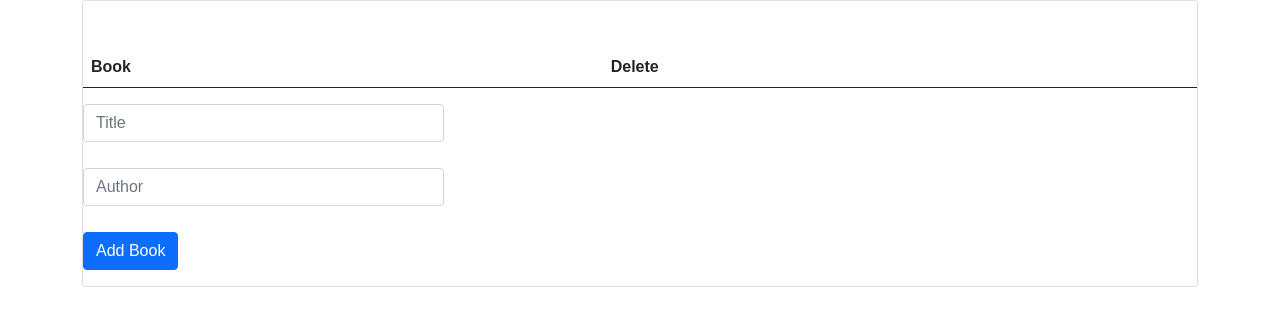
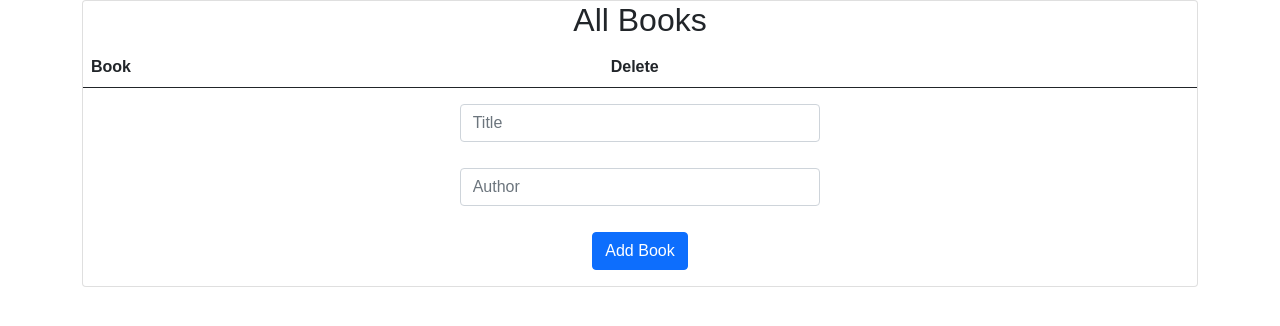
Before and after one commit to TekyRey/Awesome-Books, a website: page index.html in a window 1280 px wide. Drawn offline with nearby package versions, Linux system fonts and the light colour scheme.

Commit message:
modyfied the table

```diff
--- a/index.html
+++ b/index.html
@@ -37,7 +37,7 @@
     <label for="author" class="visually-hidden">Author</label>
     <input type="text" class="form-control" id="author" placeholder="Author" required>
   </div>
-  <div class="">
+  <div class="submit">
     <button type="submit" id="submit" class="btn btn-primary mb-3">Add Book</button>
   </div>
 </form>
--- a/style.css
+++ b/style.css
@@ -5,14 +5,7 @@
 }
 
 body {
-<<<<<<< HEAD
-    /* background-image: linear-gradient(120deg,#f6d365 ,#fda085); */
-    background-image: url("https://assets-global.website-files.com/5dbb30f00775d4c32191a4df/5dc34c7d51595b4e9ca53745_path-5185.svg");
-    color: #fff;
-    font-family: "poppins",sans-serif;
-=======
   font-family: "poppins", sans-serif;
->>>>>>> dad73c29f6793469c41943705958030428bf039e
 }
 
 .container {
@@ -28,5 +21,11 @@ body {
 #book-form {
   display: flex;
   flex-direction: column;
+  align-items: center;
   gap: 10px;
 }
+
+.submit {
+    display: flex;
+    justify-content: center;
+}
```
